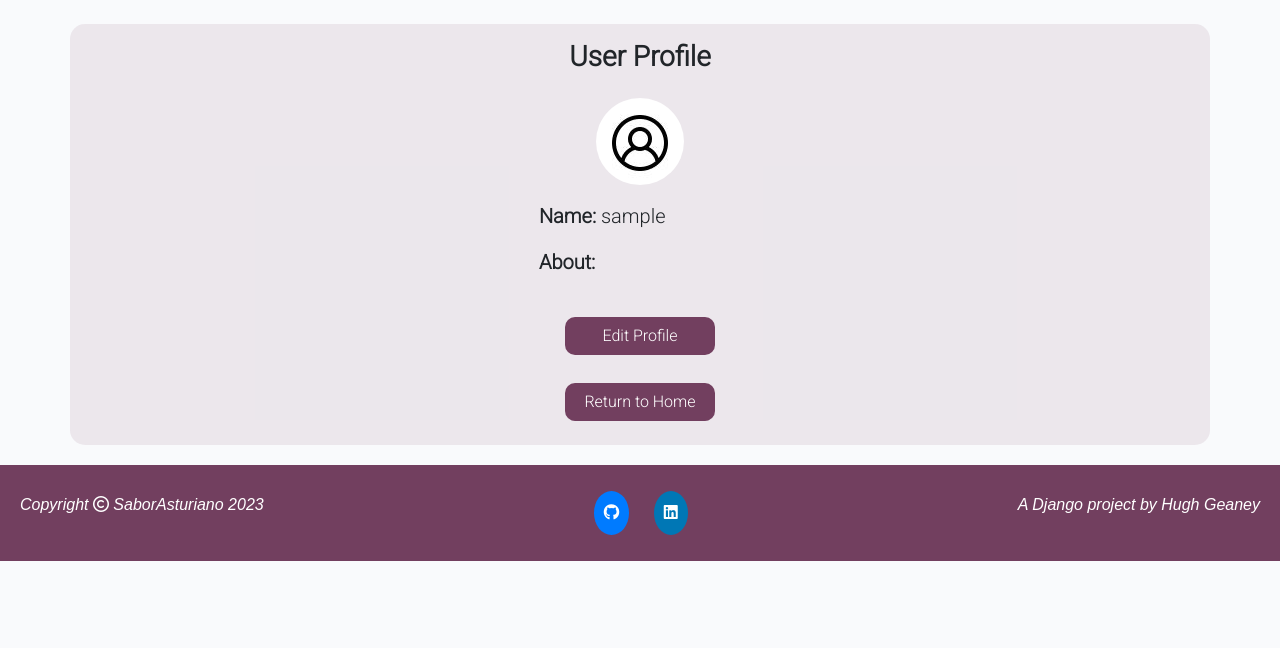
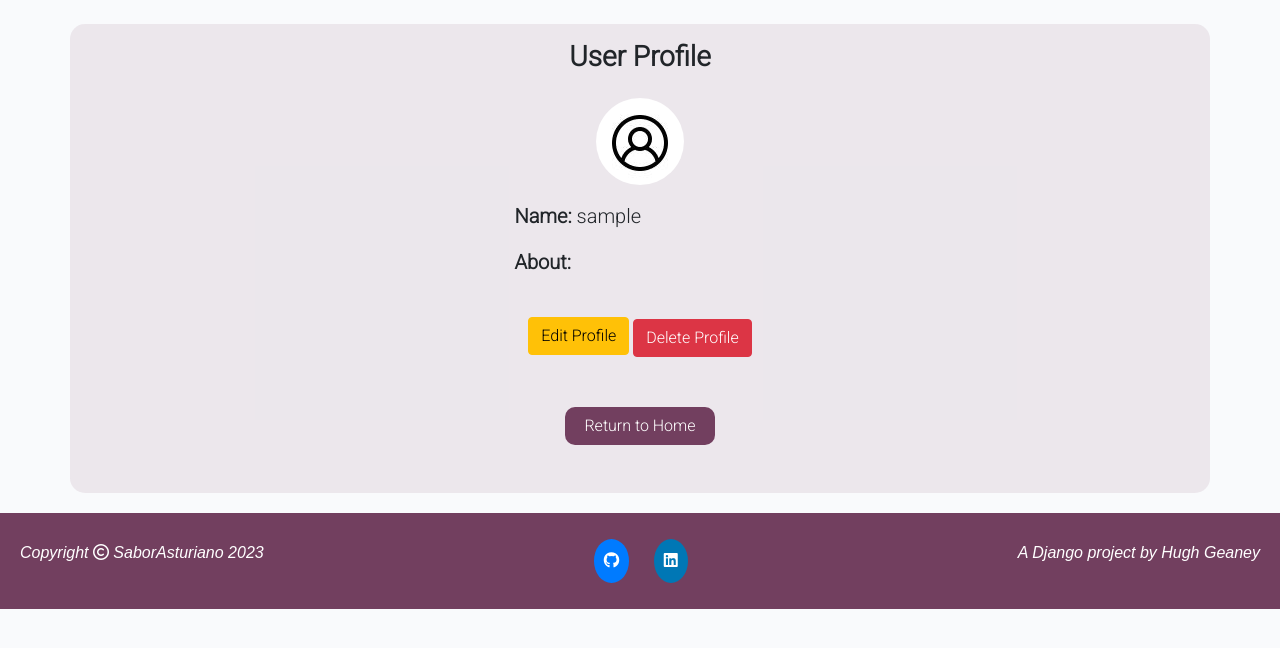
Before and after one commit to Hugh1996/sabor-asturiano-pp4, a Django app: page /profile/ in a window 1280 px wide. Shown: the part 89-737 px from the top of the page. Run offline with Django 3.2, Linux system fonts and the light colour scheme; the visitor is signed in with stand-in values (Sample User, id 1); data comes from the database, SQL or seed files in the repository; some libraries are stand-ins or nearby versions.

Commit message:
Implement deletion for user bio

```diff
--- a/blog/urls.py
+++ b/blog/urls.py
@@ -16,4 +16,6 @@ urlpatterns = [
          name='profile'),
     path('edit_profile/', views.EditProfile.as_view(),
          name='edit_profile'),
+    path('delete_profile', views.DeleteProfile.as_view(),
+         name='delete_profile'),
 ]
--- a/blog/views.py
+++ b/blog/views.py
@@ -178,3 +178,11 @@ class EditProfile(View):
             request,
             'edit_profile.html',
             {'user_profile': user_profile, 'form': form})
+
+
+class DeleteProfile(View):
+
+    def post(self, request, *args, **kwargs):
+        user_profile = UserProfile.objects.get(user=request.user)
+        user_profile.delete()
+        return redirect('profile')
--- a/templates/profile.html
+++ b/templates/profile.html
@@ -14,10 +14,14 @@
             <p class="mt-3 fs-5"><strong>Name:</strong> {{ user_profile.user.username }}</p>
             <p class="mt-3 fs-5"><strong>About:</strong> {{ user_profile.bio }}</p>
             <div class="text-center">
-                <a href="{% url 'edit_profile' %}" class="btn btn-signup right mt-4 mb-1">Edit Profile</a>
+                <a href="{% url 'edit_profile' %}" class="btn btn-warning right mt-4 mb-1">Edit Profile</a>
+                <form class="d-inline" method="post" action="{% url 'delete_profile' %}">
+                    {% csrf_token %}
+                    <button type="submit" class="btn btn-danger mt-4 ml-2">Delete Profile</button>
+                </form>
             </div>
             <div class="text-center">
-                <a href="{% url 'home' %}" class="btn btn-signup right mt-4 mb-4">Return to Home</a>
+                <a href="{% url 'home' %}" class="btn btn-signup right mt-5 mb-5">Return to Home</a>
             </div>
         </div>
     </div>
--- a/templates/recipe_detail.html
+++ b/templates/recipe_detail.html
@@ -120,7 +120,7 @@
                 <form method="post" style="margin-top: 1.3em;">
                     {{ review_form | crispy }}
                     {% csrf_token %}
-                    <button type="submit" class="btn btn-signup btn-md">Submit</button>
+                    <button type="submit" class="btn btn-signup btn-md mt-2">Submit</button>
                 </form>
                 {% endif %}
                 {% endif %}
```
Also changed, not shown: media/recipes/cachapo.jpg (deleted).
